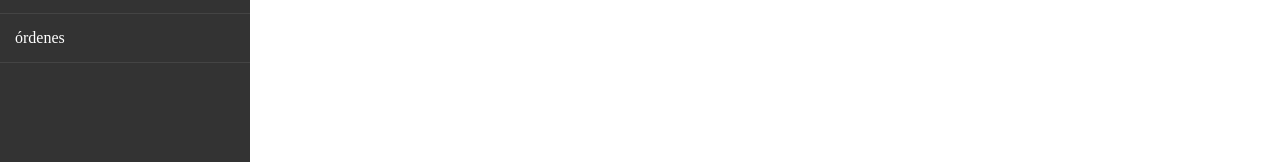
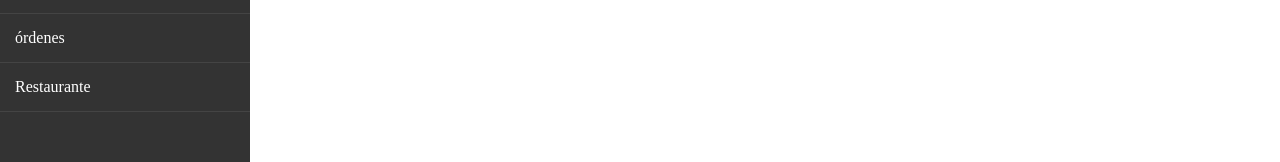
Before and after one commit to xXrichiX/Kiadmin, a React (Vite) app: page /home in a window 1280 px wide. Shown: the part 278-440 px from the top of the page. Built offline with nearby package versions, Linux system fonts and the light colour scheme.

Commit message:
agregue restaurante

```diff
--- a/src/pages/HomePage.jsx
+++ b/src/pages/HomePage.jsx
@@ -31,6 +31,7 @@ const HomePage = () => {
           <li onClick={() => navigate("/reportes")}>Categorías</li>
           <li onClick={() => navigate("/categorias")}>productos</li>
           <li onClick={() => navigate("/proveedores")}>órdenes</li>
+          <li onClick={() => navigate("/proveedores")}>Restaurante</li>
         </ul>
       </div>
 
```
